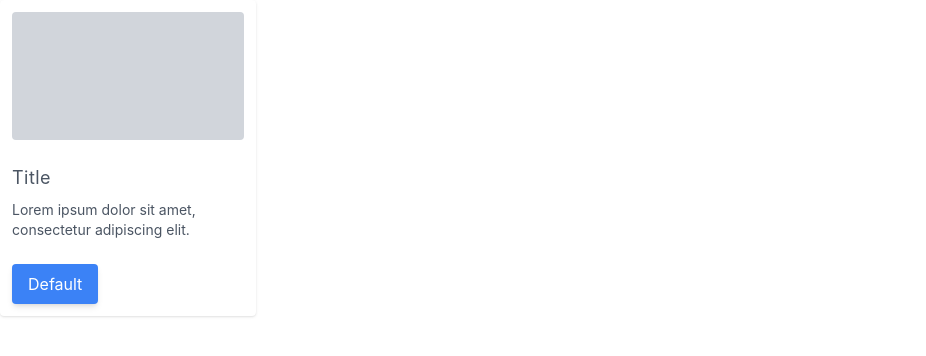
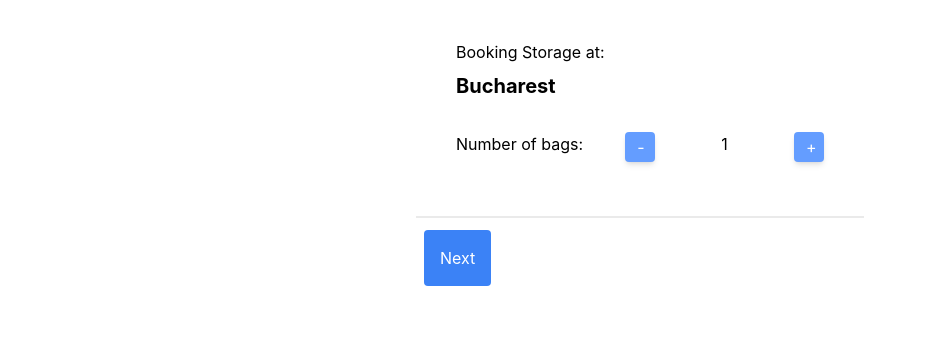
Before and after one commit to riccardogiorato/bounce-checkout, a Next.js app: page / in a window 1280 px wide. Shown: the top 356 px of the page, without its empty margins (0-926 px from the left). Built offline with nearby package versions, Linux system fonts and the light colour scheme.

Commit message:
first flow done with simple steps without overlay and bottom price

```diff
--- /dev/null
+++ b/src/components/BookingPlaceAndBags.tsx
@@ -0,0 +1,35 @@
+interface Props {
+  place: React.ReactNode;
+  bags: number;
+  onBagsChange?: (bags: number) => void;
+}
+
+export const BookingPlaceAndBags: React.FC<Props> = ({
+  place,
+  bags,
+  onBagsChange,
+}) => {
+  return (
+    <div className="p-10">
+      <p className="text-base text-black mb-2">Booking Storage at:</p>
+      <p className="text-xl text-black font-bold mb-8">{place}</p>
+      <div className="flex self-center justify-between">
+        <p className="text-base text-black mb-2">Number of bags:</p>
+        <button
+          className="rounded shadow-md flex items-center bg-bluebounce-500 p-3 text-white w-[30px] h-[30px]"
+          disabled={bags === 1}
+          onClick={() => onBagsChange && bags > 1 && onBagsChange(bags - 1)}
+        >
+          -
+        </button>
+        <p className="block text-base text-black mx-6">{bags}</p>
+        <button
+          className="rounded shadow-md flex items-center bg-bluebounce-500 p-3 text-white w-[30px] h-[30px]"
+          onClick={() => onBagsChange && onBagsChange(bags + 1)}
+        >
+          +
+        </button>
+      </div>
+    </div>
+  );
+};
--- /dev/null
+++ b/src/components/Input.tsx
@@ -0,0 +1,22 @@
+interface Props {
+  label: React.ReactNode;
+  value: string;
+  onChange: (value: string) => void;
+}
+
+export const Input: React.FC<Props> = ({ label, value, onChange }) => {
+  return (
+    <>
+      <label className="text-base text-black mb-2">{label}</label>
+      <input
+        className="w-full p-3 rounded-md border-gray-300 border-1"
+        type="text"
+        placeholder=""
+        value={value}
+        onChange={(e) => {
+          onChange(event?.target.value);
+        }}
+      />
+    </>
+  );
+};
--- /dev/null
+++ b/src/components/Separator.tsx
@@ -0,0 +1,9 @@
+export const Separator = () => {
+  return (
+    <hr
+      style={{
+        border: "1px solid #eaeaea",
+      }}
+    />
+  );
+};
--- a/src/pages/index.tsx
+++ b/src/pages/index.tsx
@@ -1,25 +1,163 @@
 import type { NextPage } from "next";
+import { useRouter } from "next/router";
+import { useEffect, useState } from "react";
+import { BookingPlaceAndBags } from "../components/BookingPlaceAndBags";
+import { Input } from "../components/Input";
+import { Separator } from "../components/Separator";
+
+enum Steps {
+  "bags",
+  "person",
+  "card",
+}
+
+const StepsAmount = Object.keys(Steps).length;
 
 const Home: NextPage = () => {
+  const router = useRouter();
+  const {
+    place = "Bucharest",
+    bags = 1,
+    name = "",
+    email = "",
+  }: {
+    place?: string;
+    bags?: number;
+    step?: string;
+    name?: string;
+    email?: string;
+  } = router.query;
+
+  const setAmountOfBags = (amount: number) => {
+    router.push({
+      pathname: "/",
+      query: {
+        ...router.query,
+        bags: amount,
+      },
+    });
+  };
+
+  const [step, setStep] = useState<Steps>(Steps.bags);
+
+  const amountOfBags = Number(bags);
+
+  const goNextStep = () => {
+    if (step < StepsAmount) setStep(step + 1);
+  };
+
+  // set value of the input to the query
+  const changeForm = (key: string) => {
+    return (newValue: string) => {
+      router.replace({
+        pathname: "/",
+        query: {
+          ...router.query,
+          [key]: newValue,
+        },
+      });
+    };
+  };
+
+  const [card, setCard] = useState("");
+  const changeCard = (newValue: string) => {
+    setCard(newValue);
+  };
+
+  const [paymentStatus, setPaymentStatus] = useState<
+    "" | "processing" | "failed" | "success"
+  >("");
+
+  const [paymentRetries, setPaymentRetries] = useState(0);
+  const processPayment = () => {
+    console.log("process payment");
+    setPaymentStatus("processing");
+    if (paymentRetries < 3) {
+      setTimeout(() => {
+        console.log("payment retries", paymentRetries);
+        setPaymentStatus("failed");
+        setPaymentRetries(paymentRetries + 1);
+      }, 3000);
+    } else {
+      setPaymentStatus("success");
+    }
+  };
+
+  useEffect(() => {
+    if (paymentStatus === "success") {
+      router.push({
+        pathname: "/placed",
+      });
+    }
+  }, [paymentStatus, router]);
+
   return (
-    <div className="bg-white shadow p-3 rounded lg:w-64">
-      <div>
-        <div className="bg-cover bg-center bg-gray-300 h-32 rounded"></div>
+    <>
+      <div className="w-full max-w-md space-y-3 bg-white mx-auto">
+        <BookingPlaceAndBags
+          place={place}
+          bags={amountOfBags}
+          onBagsChange={setAmountOfBags}
+        />
+        <Separator />
+        {step >= Steps.person && (
+          <>
+            <div className="mx-6">
+              <div className="mt-6 font-medium">Personal Details:</div>
+              {/* input form for name and email */}
+              <div className="flex flex-column space-y-2">
+                <Input
+                  label="Name"
+                  value={name}
+                  onChange={changeForm("name")}
+                />
+                <Input
+                  label="Email"
+                  value={email}
+                  onChange={changeForm("email")}
+                />
+              </div>
+            </div>
+            <Separator />
+          </>
+        )}
+
+        {step >= Steps.card && (
+          <div className="mx-6">
+            <div className="mt-6 font-medium">Payment information:</div>
+            {/* input form for card number */}
+            <div className="flex flex-column space-y-2">
+              <Input label="Card Number" value={card} onChange={changeCard} />
+            </div>
+          </div>
+        )}
+
+        {step <= Steps.card ? (
+          <button
+            className="rounded flex items-center bg-blue-500 m-2 px-4 py-4 text-white hover:bg-blue-600"
+            onClick={goNextStep}
+          >
+            Next
+          </button>
+        ) : (
+          <button
+            className={`rounded flex items-cente m-2 px-4 py-4 text-white ${
+              paymentStatus !== "failed"
+                ? "bg-blue-500 hover:bg-blue-600"
+                : "bg-red-500 hover:bg-red-600"
+            } ${card === "" && "opacity-50"}`}
+            onClick={processPayment}
+            disabled={card === ""}
+          >
+            {paymentStatus === "failed"
+              ? "Retry"
+              : paymentStatus === "processing"
+              ? "Placing"
+              : "Booking"}
+          </button>
+        )}
       </div>
-      <div className="mt-6">
-        <p className="text-lg text-bold tracking-wide text-gray-600 mb-2">
-          Title
-        </p>
-        <p className="text-sm text-gray-600 font-hairline">
-          Lorem ipsum dolor sit amet, consectetur adipiscing elit.
-        </p>
-      </div>
-      <div className="mt-6">
-        <button className="rounded shadow-md flex items-center shadow bg-blue-500 px-4 py-2 text-white hover:bg-blue-600">
-          Default
-        </button>
-      </div>
-    </div>
+    </>
   );
 };
 
--- /dev/null
+++ b/src/pages/placed.tsx
@@ -0,0 +1,12 @@
+import type { NextPage } from "next";
+
+const Placed: NextPage = () => {
+  // display centered text in the middle of page bold
+  return (
+    <div className="flex flex-col items-center justify-center h-screen">
+      <h1 className="text-4xl font-bold text-center"> Booking Placed!</h1>
+    </div>
+  );
+};
+
+export default Placed;
--- a/src/styles/style.css
+++ b/src/styles/style.css
@@ -20,3 +20,11 @@ a {
 * {
   box-sizing: border-box;
 }
+
+.flex-column {
+  flex-direction: column;
+}
+
+.border-1 {
+  border-width: 1px;
+}
--- a/tailwind.config.js
+++ b/tailwind.config.js
@@ -1,7 +1,13 @@
 module.exports = {
   content: ["./src/**/*.{html,js,jsx,ts,tsx}"],
   theme: {
-    extend: {},
+    extend: {
+      colors: {
+        bluebounce: {
+          500: "#649DFF",
+        },
+      },
+    },
   },
   plugins: [],
 };
```
Also changed, not shown: 1 other file (tests, documents, lock files or other folders).
